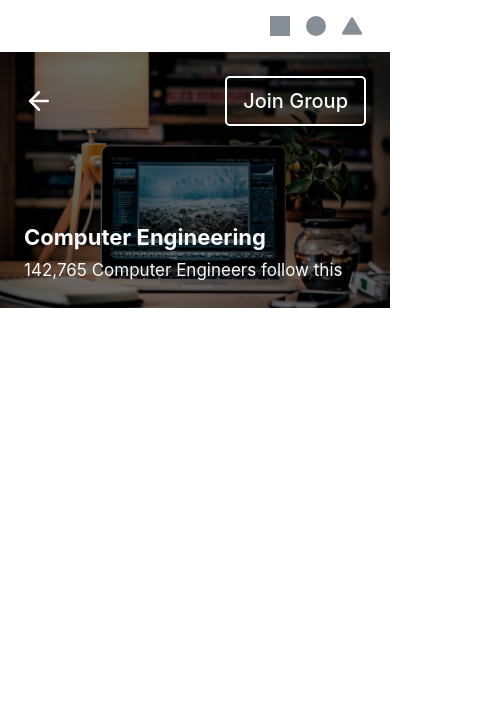
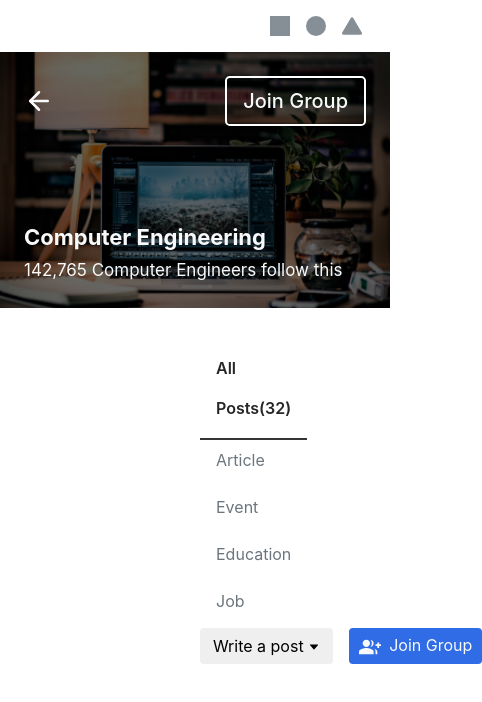
Before and after one commit to neel123go/ATG-World, a React (Create React App) app: page / in a window 390 px wide. Shown: the top 702 px of the page, 482 px wide, since content can reach past the window. Built offline with nearby package versions, Linux system fonts and the light colour scheme.

Commit message:
Feed header part design & responsive completed

```diff
--- a/src/App.js
+++ b/src/App.js
@@ -1,10 +1,12 @@
 import Banner from "./components/Banner/Banner";
+import Feed from "./components/Feed/Feed";
 import Header from "./components/Navbar/Navbar";
 function App() {
   return (
     <>
       <Header />
       <Banner />
+      <Feed />
     </>
   );
 }
--- /dev/null
+++ b/src/components/Feed/Feed.css
@@ -0,0 +1,18 @@
+.active {
+    text-decoration: none;
+    color: rgb(38, 38, 38) !important;
+    font-weight: 600;
+    display: block;
+    line-height: 40px;
+    padding-left: 16px;
+    padding-right: 16px;
+    padding-bottom: 10px;
+    border-bottom: 2px solid rgb(52, 52, 52) !important;
+}
+
+.button {
+    width: 133px;
+    height: 36px;
+    border-radius: 4px;
+    border: none;
+}
--- /dev/null
+++ b/src/components/Feed/Feed.js
@@ -0,0 +1,39 @@
+import React, { useState } from 'react';
+import './Feed.css';
+import { AiFillCaretDown } from 'react-icons/ai';
+import { MdGroupAdd } from 'react-icons/md';
+
+const Feed = () => {
+    const [activeItem, setActiveItem] = useState(0);
+
+    return (
+        <div style={{ padding: '40px 200px' }}>
+            <div>
+                <ul className="p-0 m-0 nav nav-tabs">
+                    <li>
+                        <a onClick={() => setActiveItem(0)} className={activeItem === 0 ? 'active' : 'nav-link text-secondary border-0 pb-3'} href="#">All Posts(32)</a>
+                    </li>
+                    <li>
+                        <a onClick={() => setActiveItem(1)} className={activeItem === 1 ? 'active' : 'nav-link text-secondary border-0 pb-3'} href="#">Article</a>
+                    </li>
+                    <li>
+                        <a onClick={() => setActiveItem(2)} className={activeItem === 2 ? 'active' : 'nav-link text-secondary border-0 pb-3'} href="#">Event</a>
+                    </li>
+                    <li>
+                        <a onClick={() => setActiveItem(3)} className={activeItem === 3 ? 'active' : 'nav-link text-secondary border-0 pb-3'} href="#">Education</a>
+                    </li>
+                    <li>
+                        <a onClick={() => setActiveItem(4)} className={activeItem === 4 ? 'active' : 'nav-link text-secondary border-0 pb-3'} href="#">Job</a>
+                    </li>
+
+                    <div className='d-flex gap-3 ms-auto'>
+                        <button className='button'>Write a post <AiFillCaretDown fontSize={12} /></button>
+                        <button className='button text-light' style={{ backgroundColor: '#2F6CE5' }}><MdGroupAdd className='me-1' fontSize={22} /> Join Group</button>
+                    </div>
+                </ul>
+            </div>
+        </div>
+    );
+};
+
+export default Feed;
```
